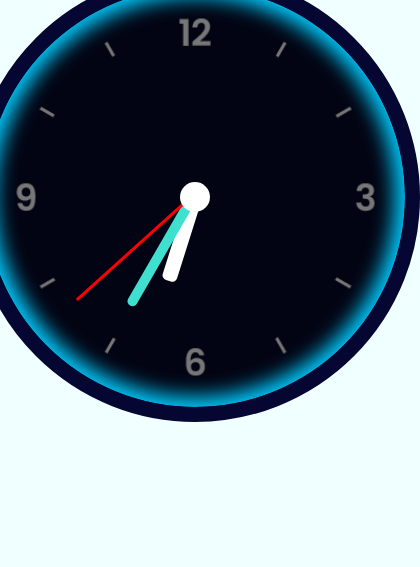
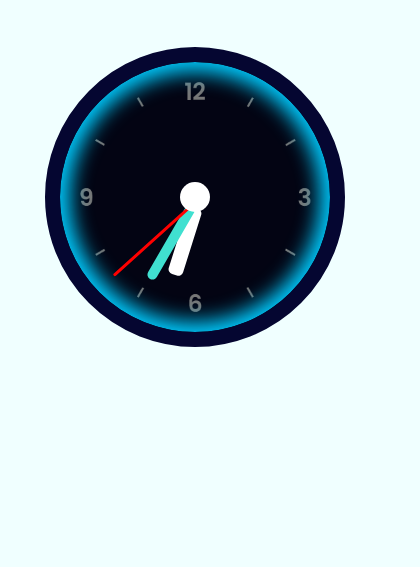
Before and after one commit to rkshawon/clock.github.io, a plain HTML site: page index.html in a window 390 px wide. Shown: the part 293-860 px from the top of the page, 420 px wide, since content can reach past the window. Drawn offline with Linux system fonts and the light colour scheme.

Commit message:
responsive design added

```diff
--- a/style.css
+++ b/style.css
@@ -61,9 +61,7 @@ body{
     border-radius: 5px;
     transform-origin: bottom;
     top: 18%;
-    transform: rotate(360deg);
-    --rotation: 0;
-    transform: rotate(var(--rotation));
+
 }
 .second{
     position: absolute;
@@ -73,9 +71,6 @@ body{
     transform-origin: bottom;
     border-radius: 50px;
     top: 11%;
-    transform: rotate(130deg);
-    --rotation: 0;
-    transform: rotate(var(--rotation));
 }
 .hour{
     position: absolute;
@@ -85,6 +80,24 @@ body{
     background-color: var(--white);
     border-radius: 5px;
     top: 28%;
-    --rotation: 0;
-    transform: rotate(var(--rotation));
 }
+
+@media screen and (max-width: 600px){
+    .analog-clock{
+        width: 300px;
+        height: 300px;
+    }
+    .minute{
+        width: 10px;
+        height: 90px;
+    }
+    .second{
+        width: 3px;
+        height: 110px;
+
+    }
+    .hour{
+        width: 15px;
+        height: 70px;
+    }
+}
```
